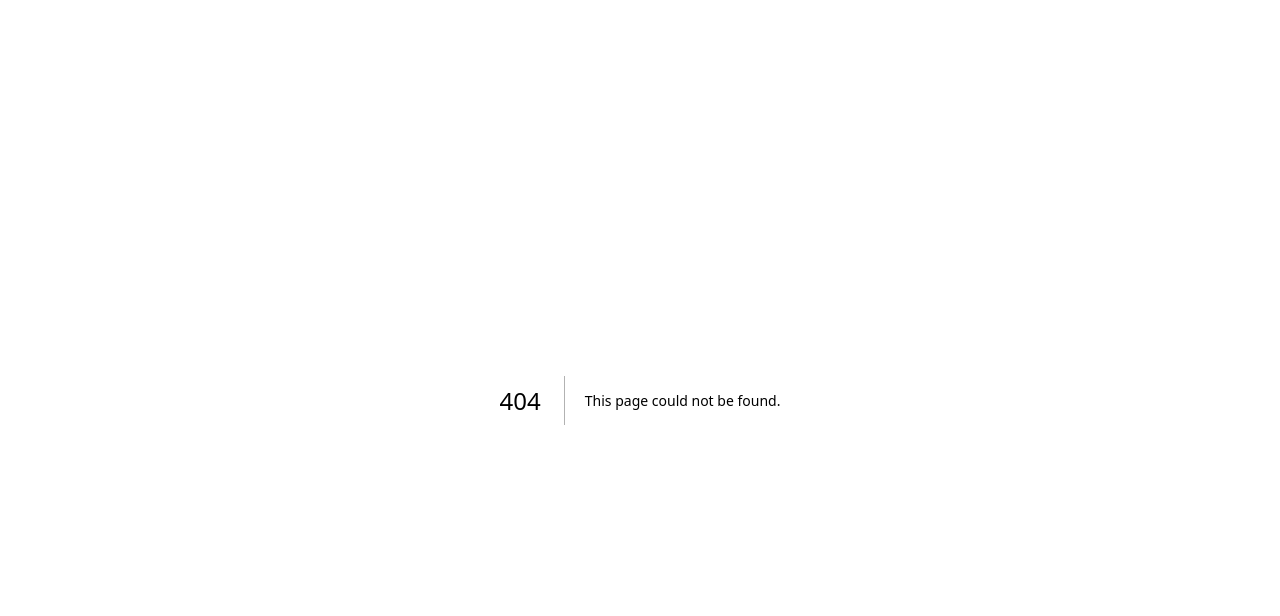
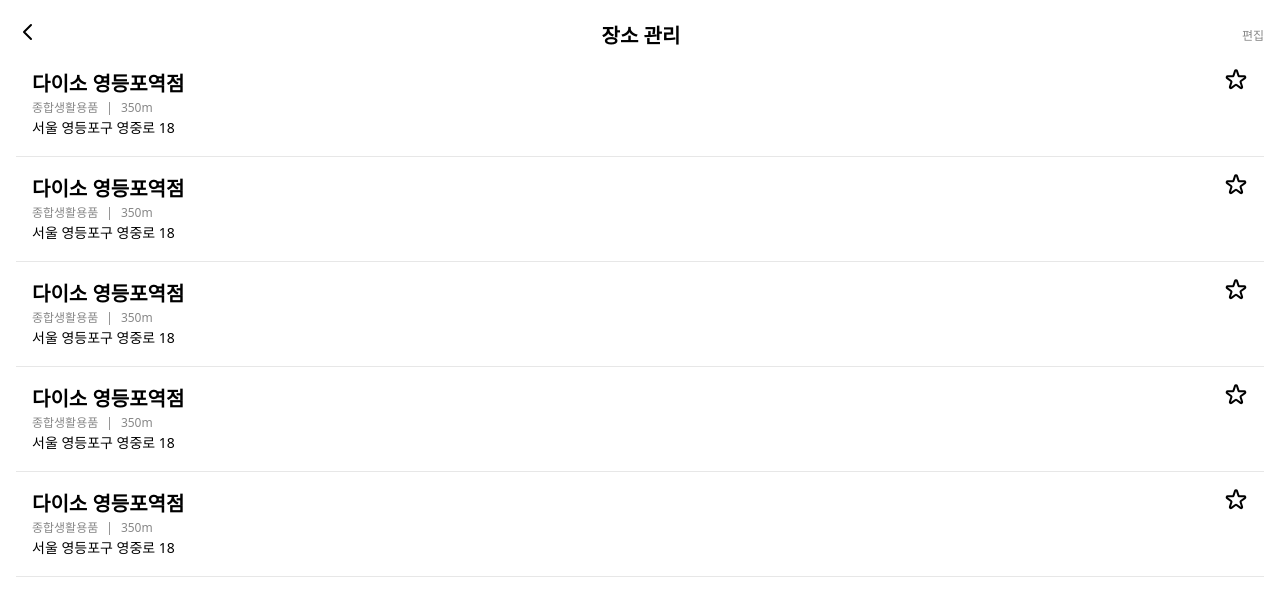
Before and after one commit to WFNS-Ping/ping-web, a Next.js app: page /location-management in a window 1280 px wide. Before the commit this address had no page. Shown: the top 616 px of the page. Built offline with nearby package versions, Linux system fonts and the light colour scheme; no server answers.

Commit message:
feat: 장소관리 UI

```diff
--- /dev/null
+++ b/app/location-management/_components/Header.tsx
@@ -0,0 +1,21 @@
+"use client";
+import { ChevronLeftIcon } from "@/assets/icons";
+import useAppRouter from "@/hooks/useAppRouter";
+import React from "react";
+
+const Header = () => {
+  const router = useAppRouter();
+  return (
+    <header className="flex justify-between">
+      <ChevronLeftIcon
+        role="button"
+        aria-label="뒤로가기 버튼"
+        onClick={() => router.back()}
+      />
+      <h1 className="body1 font-bold">장소 관리</h1>
+      <button className="caption text-black-400">편집</button>
+    </header>
+  );
+};
+
+export default Header;
--- a/app/location-management/_components/PlaceItem.tsx
+++ b/app/location-management/_components/PlaceItem.tsx
@@ -9,7 +9,7 @@
 
 const PlaceItem = (props: PlaceItemProps) => {
   return (
-    <li className="p-4 list-none">
+    <li className="p-4 list-none border-b border-black-100">
       <PlaceInfo iconType="star" starButtonOnClick={() => {}} {...props}>
         <PlaceInfo.PlaceName />
         <PlaceInfo.PlaceTypeAndDistance />
--- /dev/null
+++ b/app/location-management/page.tsx
@@ -0,0 +1,23 @@
+import React from "react";
+import Header from "./_components/Header";
+import PlaceItem from "./_components/PlaceItem";
+
+const data = Array.from({ length: 5 }, () => ({
+  placeName: "다이소 영등포역점",
+  placeType: "종합생활용품",
+  distance: 350,
+  address: "서울 영등포구 영중로 18",
+}));
+
+const LocationManagementPage = () => {
+  return (
+    <main>
+      <Header />
+      {data.map((item, idx) => (
+        <PlaceItem key={idx} {...item} />
+      ))}
+    </main>
+  );
+};
+
+export default LocationManagementPage;
```
